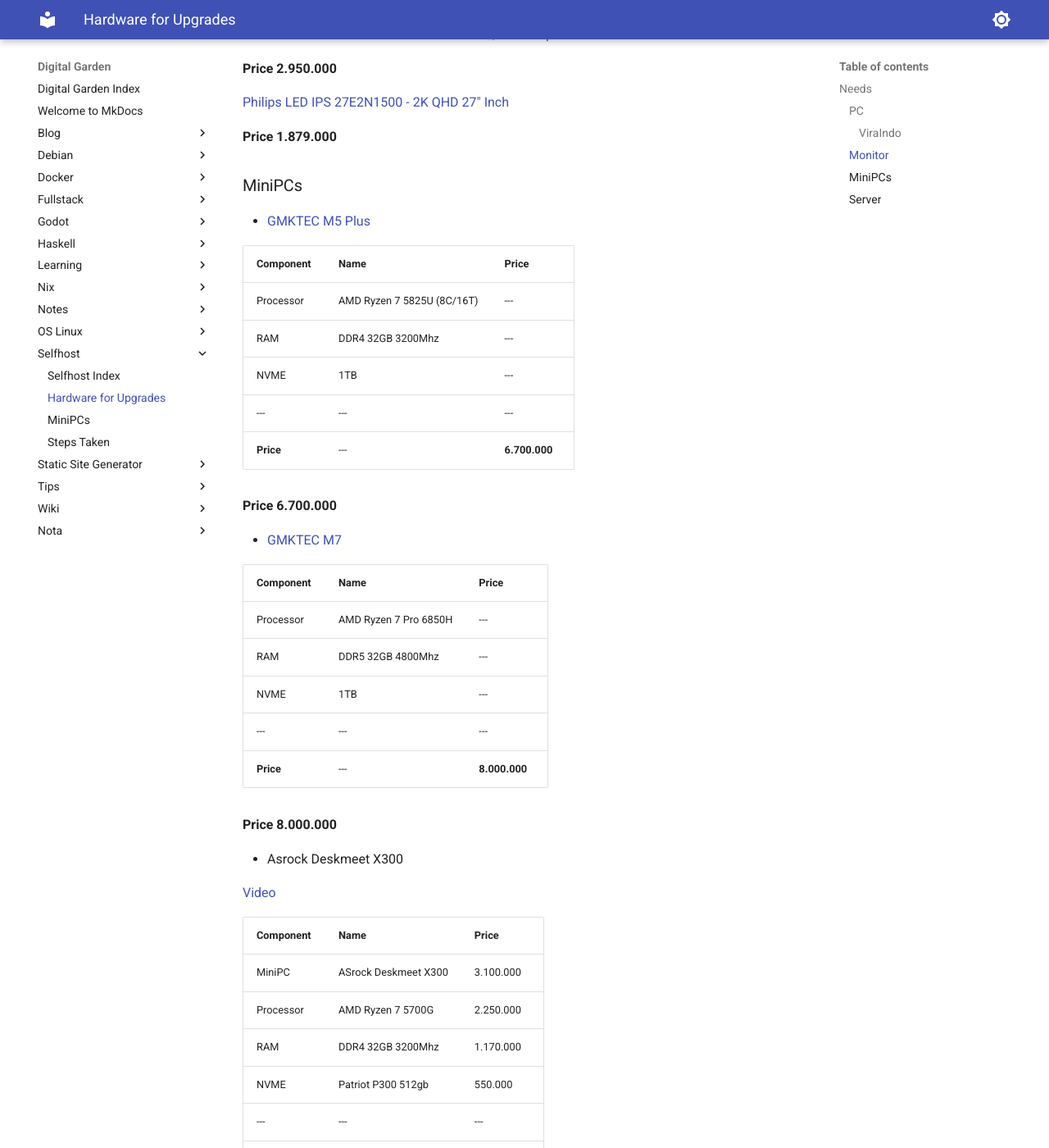
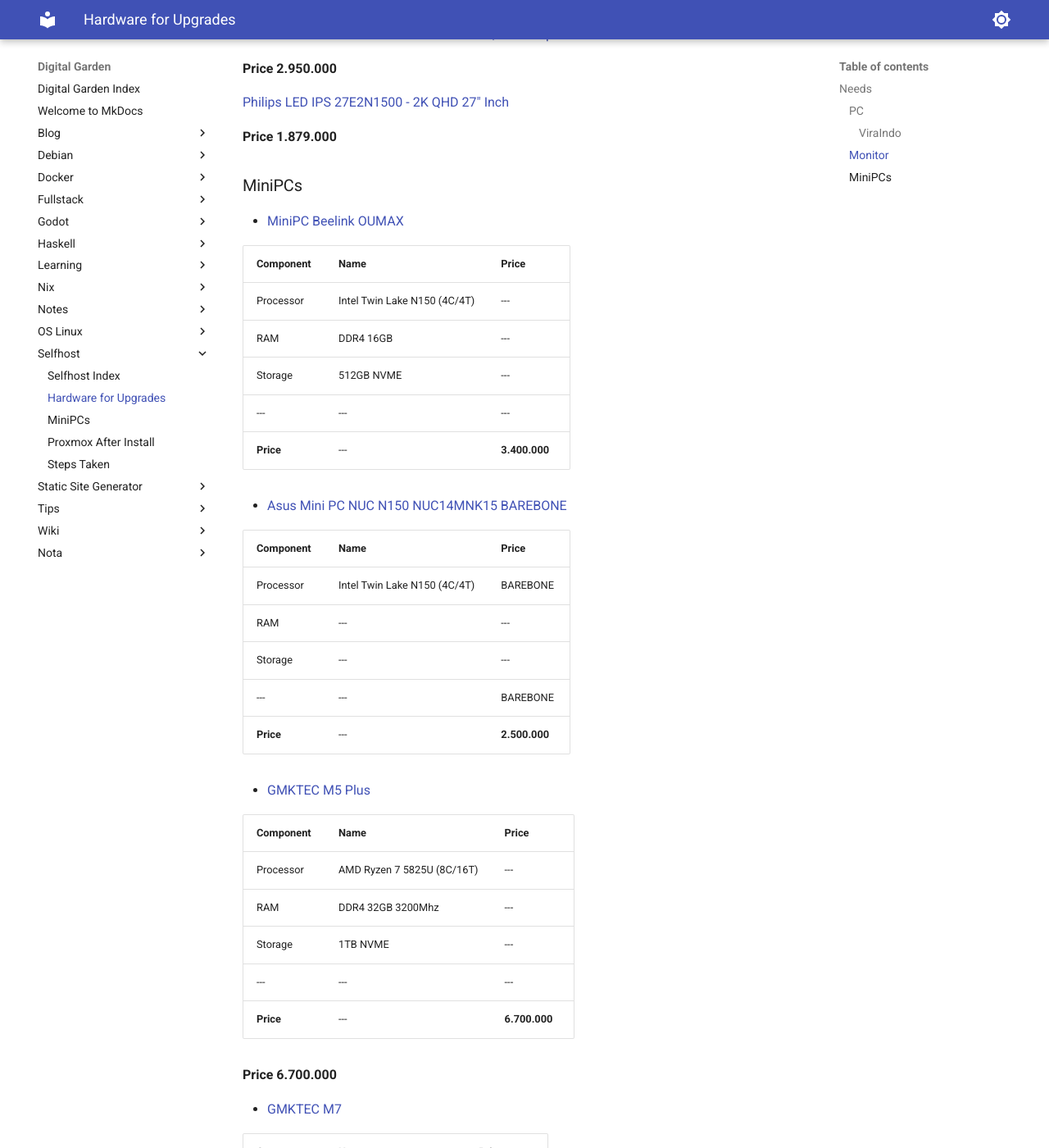
Before and after one commit to jnkk/mkdocs, an MkDocs documentation site: the page built from docs/Selfhost/hardware.md, in a window 1280 px wide and 1400 px high, scrolled down 1400 px. Shown: the whole window at 82% size. Built offline with MkDocs 1.6.1 and Material for MkDocs 9.7.7, drawn with Linux system fonts in a browser that asks for light colours; some of the changed text lies outside the part shown.

Commit message:
adding minipc specs

```diff
--- a/docs/Selfhost/hardware.md
+++ b/docs/Selfhost/hardware.md
@@ -53,13 +53,33 @@
 
 ### MiniPCs
 
+- [MiniPC Beelink OUMAX](https://www.tokopedia.com/juragantablet/minipc-beelink-oumax-intel-gen13-twin-lake-n150-ssd-dual-hdmi-dual-lan-wifi-windows-11-pro-1731407101398976349?extParam=ivf%3Dfalse%26keyword%3Dbeelink%26search_id%3D2025060809222163923F49E52413198YXE%26src%3Dsearch&t_id=1749374550808&t_st=1&t_pp=search_result&t_efo=search_pure_goods_card&t_ef=goods_search&t_sm=&t_spt=search_result)
+
+| Component | Name | Price |
+|--- | --- | --- |
+| Processor | Intel Twin Lake N150 (4C/4T) | --- |
+| RAM | DDR4 16GB | --- |
+| Storage | 512GB NVME | ---|
+| --- | --- | --- |
+| **Price** | --- | **3.400.000** |
+
+- [Asus Mini PC NUC N150 NUC14MNK15 BAREBONE](https://www.tokopedia.com/digitalzone/asus-mini-pc-nuc-n150-nuc14mnk15-intel-nuc-nuc14mnk15-celeron-n150-full-set-1731011241933505916?extParam=ivf%3Dfalse%26search_id%3D20250608130614DB8E1AF0CB3ACA2E9EN6)
+
+| Component | Name | Price |
+|--- | --- | --- |
+| Processor | Intel Twin Lake N150 (4C/4T) | BAREBONE |
+| RAM | --- | --- |
+| Storage | --- | ---|
+| --- | --- | BAREBONE |
+| **Price** | --- | **2.500.000** |
+
 - [GMKTEC M5 Plus](https://www.tokopedia.com/gmktecminipc/mini-pc-amd-ryzen-7-5825u-gmktec-m5-plus-16gb-ram-ddr4-512-ssd-nvme-windows-11-pro-1730786125027247972?extParam=ivf%3Dfalse%26keyword%3Dgmktec+m5+plus%26search_id%3D20250514140011E99F3F53DAD4C111DR6X%26src%3Dsearch&t_id=1747231038629&t_st=3&t_pp=search_result&t_efo=search_pure_goods_card&t_ef=goods_search&t_sm=&t_spt=search_result)
 
 | Component | Name | Price |
 |--- | --- | --- |
 | Processor | AMD Ryzen 7 5825U (8C/16T) | --- |
 | RAM | DDR4 32GB 3200Mhz | --- |
-| NVME | 1TB | ---|
+| Storage | 1TB NVME | ---|
 | --- | --- | --- |
 | **Price** | --- | **6.700.000** |
 
@@ -71,7 +91,7 @@
 |--- | --- | --- |
 | Processor | AMD Ryzen 7 Pro 6850H | --- |
 | RAM | DDR5 32GB 4800Mhz | --- |
-| NVME | 1TB | ---|
+| Storage | 1TB NVME | ---|
 | --- | --- | --- |
 | **Price** | --- | **8.000.000** |
 
@@ -86,9 +106,6 @@
 | MiniPC | ASrock Deskmeet X300 | 3.100.000 |
 | Processor | AMD Ryzen 7 5700G | 2.250.000 |
 | RAM | DDR4 32GB 3200Mhz | 1.170.000 |
-| NVME | Patriot P300 512gb | 550.000 |
+| Storage | Patriot P300 512gb | 550.000 |
 | --- | --- | --- |
 | **Price** | --- | **7.070.000** |
-
-
-### Server
```
Also changed, not shown: docs/Selfhost/proxmox.md (added, +25 -0 lines), docs/index.md (+3 -1 lines).
